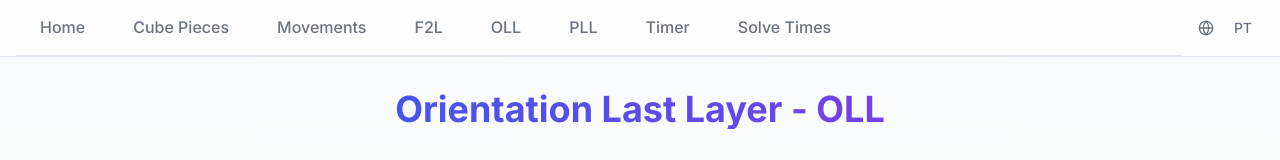
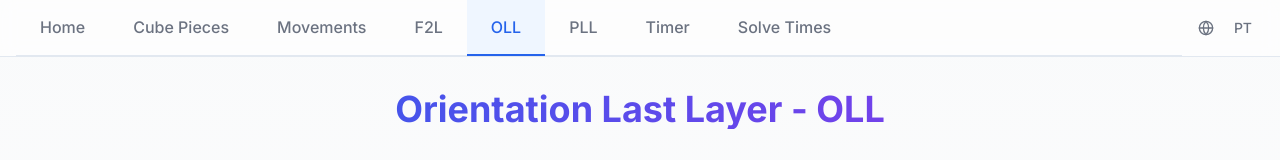
Before and after one commit to ValdineiJunior/cube-lessons, a Next.js app: page /en/orientationLastLayer in a window 1280 px wide. Shown: the top 160 px of the page. Built offline with nearby package versions, Linux system fonts and the light colour scheme.

Commit message:
feat: enhance tab navigation in Header component with active state styling based on locale

```diff
--- a/src/components/layout/header.tsx
+++ b/src/components/layout/header.tsx
@@ -43,16 +43,26 @@ export function Header() {
         <div className="hidden md:flex items-center justify-between">
           <Tabs value={pathname} className="flex-1">
             <TabsList className="h-14 w-full justify-start rounded-none border-b bg-transparent p-0">
-              {navigationItems.map((item) => (
+              {navigationItems.map((item) => {
+                const tabPath = `/${locale}${item.href === "/" ? "" : item.href}`;
+                const isActive = pathname === tabPath;
+                return (
                   <TabsTrigger
                     key={item.href}
                     value={item.label}
                     asChild
-                  className="h-14 rounded-none border-b-2 border-transparent px-6 text-base font-medium text-gray-500 transition-all hover:border-gray-300 hover:text-gray-900 data-[state=active]:border-blue-600 data-[state=active]:text-blue-600"
+                    className={`h-14 rounded-none border-b-2 px-6 text-base font-medium transition-all
+                            ${
+                              isActive
+                                ? "border-blue-600 text-blue-600 bg-blue-50"
+                                : "border-transparent text-gray-500 hover:border-gray-300 hover:text-gray-900"
+                            }
+                          `}
                   >
                     <Link href={item.href}>{item.label}</Link>
                   </TabsTrigger>
-              ))}
+                );
+              })}
             </TabsList>
           </Tabs>
 
```
Lines whose indentation alone changed are shown as unchanged.
